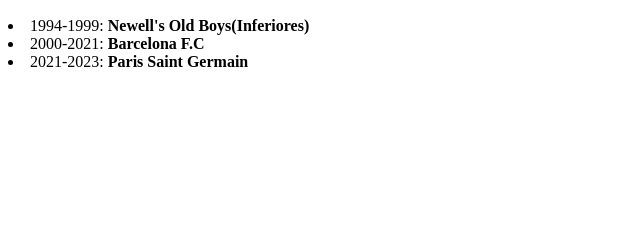
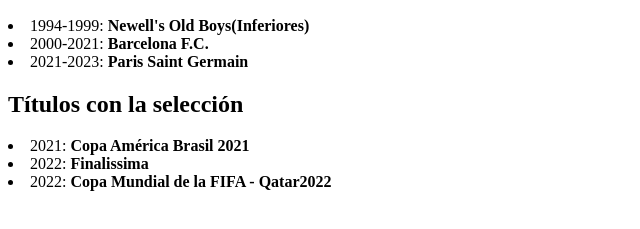
Before and after one commit to matiasrepo/NucbaEntregas, a plain HTML site: page Listas/index.html in a window 1280 px wide. Shown: the part 231-460 px from the top of the page, without its empty margins (0-640 px from the left). Drawn offline with Linux system fonts and the light colour scheme.

Commit message:
finalización, backup en Rama de trabajo

```diff
--- a/Listas/index.html
+++ b/Listas/index.html
@@ -6,7 +6,7 @@
     <meta name="viewport" content="width=device-width, initial-scale=1.0" />
     <title>EntregaListas</title>
   </head>
-  <body class="">
+  <body>
     <header class="header">
       <!-- Header para estructurar como la parte superior de la pagina-->
       <div class="TituloHeader">
@@ -16,6 +16,7 @@
           Curriculum Vitae de Lionel Messi
         </h1>
       </div>
+    </header>
     <main class="main">
       <!--Contenido principal -->
       <div class="DatosPersonales">
@@ -24,15 +25,20 @@
         <li>Fecha de nacimiento: <b>24/6/1987</b></li>
         <li>Lugar de nacimiento: <b>Rosario - Argenina</b></li>
       </div>
+
       <div class="Trayectoria">
         <h2 class="TitulosSecundarios">Trayectoria</h2>
         <li>1994-1999: <b>Newell's Old Boys(Inferiores)</b></li>
-            <li>2000-2021: <b>Barcelona F.C</b></li>
+        <li>2000-2021: <b>Barcelona F.C.</b></li>
         <li>2021-2023: <b>Paris Saint Germain</b></li>
       </div>
 
-
+      <div class="TitulosFutbolisticos">
+        <h2 class="TitulosSecundarios">Títulos con la selección</h2>
+        <li>2021: <b>Copa América Brasil 2021</b></li>
+        <li>2022: <b>Finalissima</b></li>
+        <li>2022: <b>Copa Mundial de la FIFA - Qatar2022</b></li>
+      </div>
     </main>
-    </header>
   </body>
 </html>
```
Lines whose indentation alone changed are shown as unchanged.
